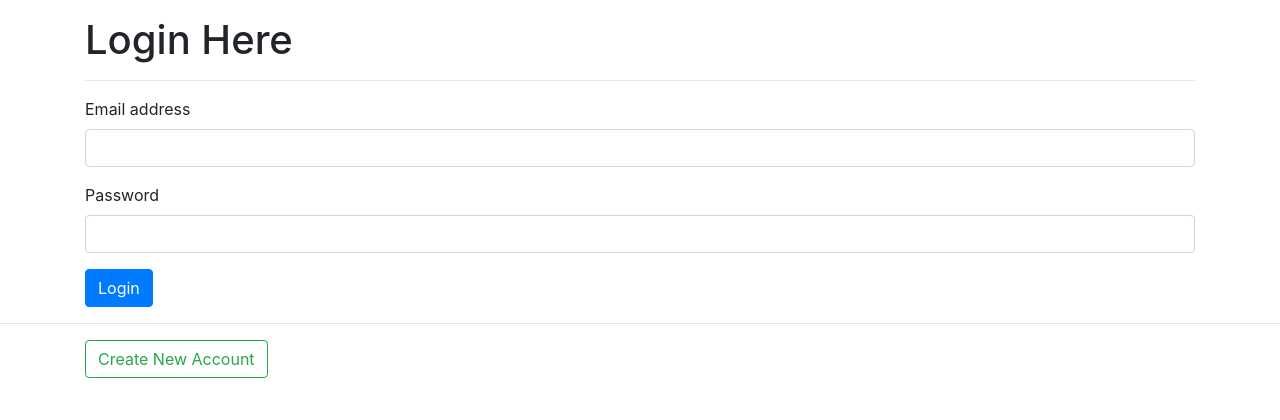
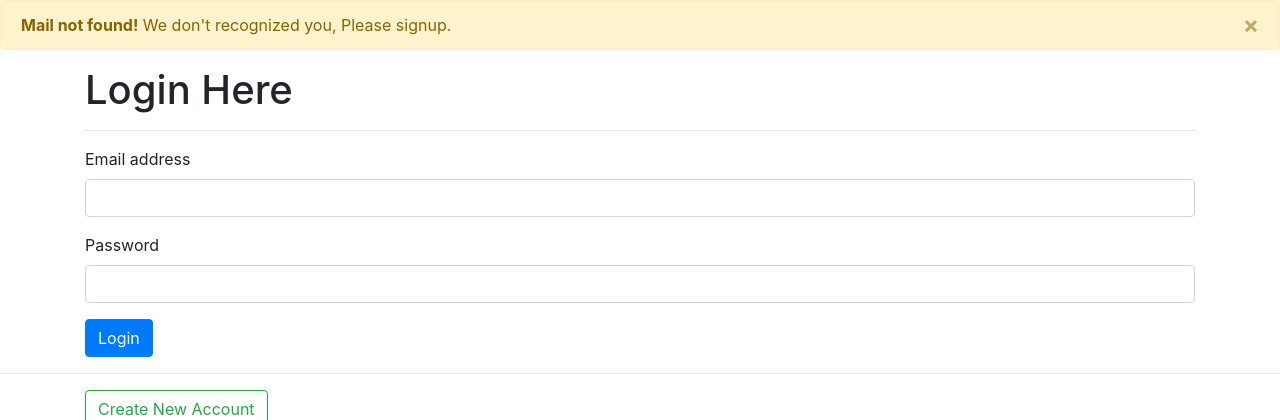
Before and after one commit to d-shaktiranjan/PocketNote, a PHP site: page /web_note/login.php in a window 1280 px wide. Shown: the part 56-476 px from the top of the page. Run offline with PHP 8.4, Linux system fonts and the light colour scheme.

Commit message:
php: bs: login alerts added

```diff
--- a/login.php
+++ b/login.php
@@ -4,6 +4,9 @@ session_start();
 if(isset($_SESSION['mail'])){
   header("location: index.php");
 }
+
+$mailfound=false;
+$passnotmatched=false;
 
 if ($_SERVER["REQUEST_METHOD"]=="POST"){
   include 'parts/dbconnect.php';
@@ -15,12 +18,15 @@ if ($_SERVER["REQUEST_METHOD"]=="POST"){
   $num=mysqli_num_rows($result);
 
   if($num==1){
+    $mailfound=true;
     while($row=mysqli_fetch_assoc($result)){
       if(password_verify($password,$row['pass'])){
         session_start();
         $_SESSION['loggedin']=true;
         $_SESSION['mail']=$mail;
         header("location: index.php");
+      } else{
+        $passnotmatched=true;
       }
     }
   }
@@ -42,7 +48,24 @@ if ($_SERVER["REQUEST_METHOD"]=="POST"){
 </head>
 
 <body>
-  <?php include "parts/navbar.php"?>
+  <?php include "parts/navbar.php";
+  if(!$mailfound){
+    echo '<div class="alert alert-warning alert-dismissible fade show" role="alert">
+    <strong>Mail not found!</strong> We don\'t recognized you, Please signup.
+    <button type="button" class="close" data-dismiss="alert" aria-label="Close">
+      <span aria-hidden="true">&times;</span>
+    </button>
+  </div>';
+  }
+  if($passnotmatched){
+    echo '<div class="alert alert-danger alert-dismissible fade show" role="alert">
+    <strong>Error!</strong> Password not matched.
+    <button type="button" class="close" data-dismiss="alert" aria-label="Close">
+      <span aria-hidden="true">&times;</span>
+    </button>
+  </div>';
+  }
+  ?>
   <div class="container my-3">
   <form action="login.php" method="post">
   <h1>Login Here</h1>
```
